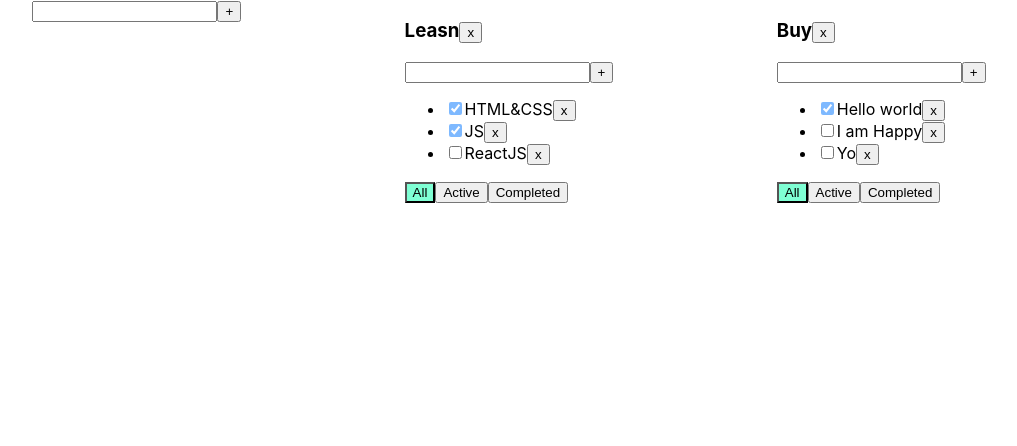
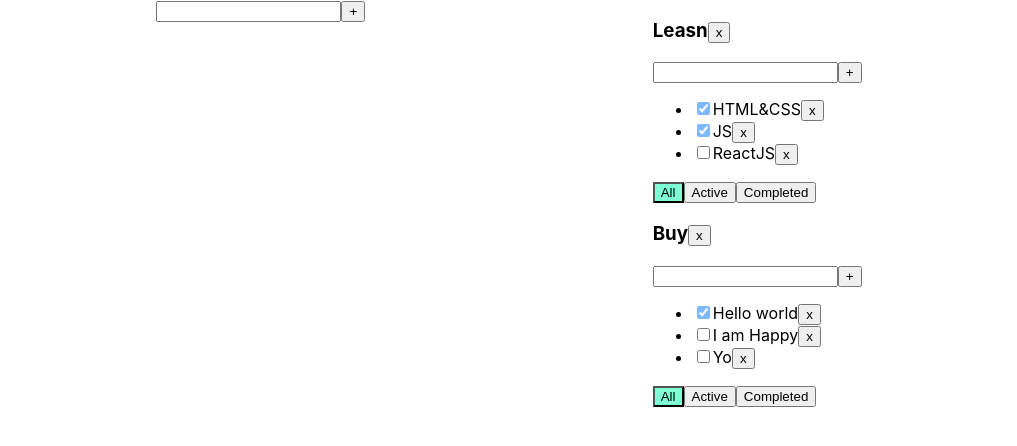
Before and after one commit to YACHNIKMIKHAIL/SamuraiTodolist, a React (Create React App) app: page / in a window 1280 px wide. Shown: the top 446 px of the page, without its empty margins (131-1148 px from the left). Built offline with nearby package versions, Linux system fonts and the light colour scheme.

Commit message:
Final Fix commit

```diff
--- a/src/App.tsx
+++ b/src/App.tsx
@@ -4,6 +4,7 @@ import {FilterType, TaskType, Todolist, TodolistType} from './Todolist';
 import styled from "styled-components";
 import {v1} from "uuid";
 import AddForm from "./Components/AddForm";
+import TodolistsMap from "./Components/TodolistsMap";
 
 
 export type TasksStateType = { [key: string]: Array<TaskType> }
@@ -28,7 +29,7 @@ function App() {
     ]
 
     let [tasks, setTasks] = useState<TasksStateType>(initTasks)
-    let [todolists, setTodolists] = useState<TodolistType[]>(initTodolists)
+    let [todolists, setTodolists] = useState<Array<TodolistType>>(initTodolists)
 
 
     const removeTask = (id: string, todolistID: string) => {
@@ -68,27 +69,16 @@ function App() {
     return (
         <AppCase>
             <AddForm callback={addTodolist}/>
-            {todolists.map(m => {
-                let tasksForTodo = tasks[m.id]
-                if (m.filter === 'active') {
-                    tasksForTodo = tasks[m.id].filter(f => !f.isDone)
-                }
-                if (m.filter === 'complited') {
-                    tasksForTodo = tasks[m.id].filter(f => f.isDone)
-                }
-                return <Todolist
-                    key={m.id}
-                    todolistID={m.id}
-                    title={m.title}
-                    tasks={tasksForTodo}
-                    removeTask={removeTask}
-                    changeFilter={changeFilter}
-                    addTask={addTask}
-                    filter={m.filter}
-                    removeTodolist={removeTodolist}
-                    changeTaskTitle={changeTaskTitle}
-                    changeTodolistTitle={changeTodolistTitle}/>
-            })}
+
+           <TodolistsMap todolists={todolists}
+                         changeTodolistTitle={changeTodolistTitle}
+                         changeTaskTitle={changeTaskTitle}
+                         addTask={addTask}
+                         changeFilter={changeFilter}
+                         removeTask={removeTask}
+                         removeTodolist={removeTodolist}
+                         tasks={tasks}
+            />
 
         </AppCase>
     );
--- /dev/null
+++ b/src/Components/TodolistsMap.tsx
@@ -0,0 +1,46 @@
+import React from 'react';
+import {FilterType, TaskType, Todolist, TodolistType} from "../Todolist";
+import {TasksStateType} from "../App";
+
+type TodolistsMapPropsType = {
+    tasks:TasksStateType
+    removeTask: (id: string, todolistID: string) => void
+    changeFilter: (filter: FilterType, todolistID: string) => void
+    addTask: (title: string, todolistID: string) => void
+    removeTodolist: (todolistId: string) => void
+    changeTaskTitle: (newTitle: string, todolistID: string, id: string) => void
+    changeTodolistTitle: (newTitle: string, todolistID: string) => void
+    todolists:Array<TodolistType>
+
+}
+export const TodolistsMap = (props: TodolistsMapPropsType) => {
+    return (
+        <div>
+            {props.todolists.map(m => {
+                    let tasksForTodo = props.tasks[m.id]
+                    if (m.filter === 'active') {
+                        tasksForTodo = props.tasks[m.id].filter(f => !f.isDone)
+                    }
+                    if (m.filter === 'complited') {
+                        tasksForTodo = props.tasks[m.id].filter(f => f.isDone)
+                    }
+                    return <Todolist
+                        key={m.id}
+                        todolistID={m.id}
+                        title={m.title}
+                        tasks={tasksForTodo}
+                        removeTask={props.removeTask}
+                        changeFilter={props.changeFilter}
+                        addTask={props.addTask}
+                        filter={m.filter}
+                        removeTodolist={props.removeTodolist}
+                        changeTaskTitle={props.changeTaskTitle}
+                        changeTodolistTitle={props.changeTodolistTitle}/>
+                }
+            )
+            }
+        </div>
+    );
+};
+
+export default TodolistsMap;
```
